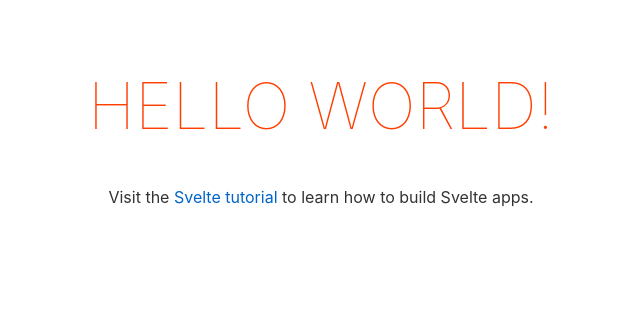
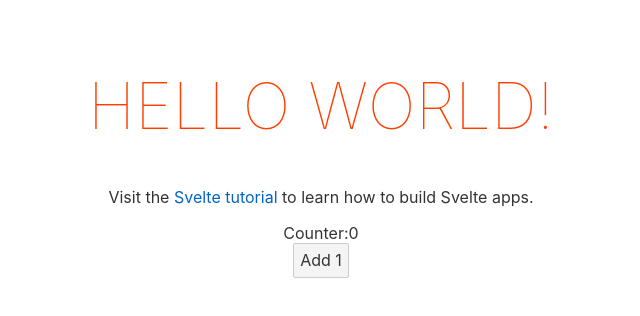
Before and after one commit to Nokking/TVtubeForSvelte, a Svelte app in the folder my-svelte-project/: page / in a window 1280 px wide. Shown: the top 316 px of the page, without its empty margins (319-959 px from the left). Built offline with nearby package versions, Linux system fonts and the light colour scheme.

Commit message:
changed tailwind

```diff
--- a/my-svelte-project/src/App.svelte
+++ b/my-svelte-project/src/App.svelte
@@ -1,10 +1,21 @@
 <script lang="ts">
+import { bubble } from "svelte/internal";
+
 	export let name: string;
+
+	let counter = 0;
+
+	const increaseOne = () =>{
+		counter++;
+	};
 </script>
 
 <main>
 	<h1>Hello {name}!</h1>
 	<p>Visit the <a href="https://svelte.dev/tutorial">Svelte tutorial</a> to learn how to build Svelte apps.</p>
+	<div>Counter:{counter}</div>
+	<button on:click={increaseOne}>Add 1</button>
+
 </main>
 
 <style>
```
Also changed, not shown: my-svelte-project/src/components/Header.svelte (added).
